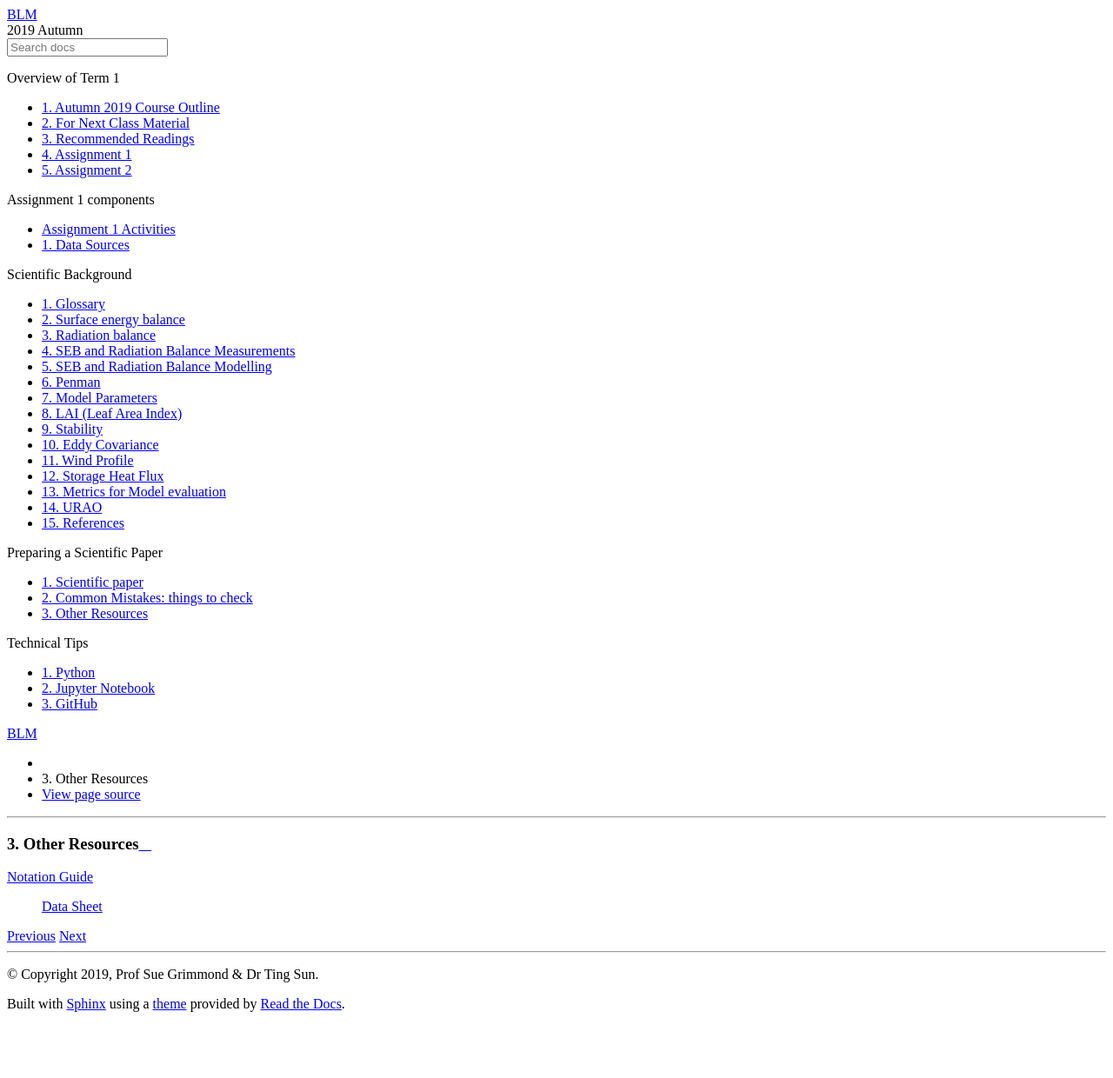
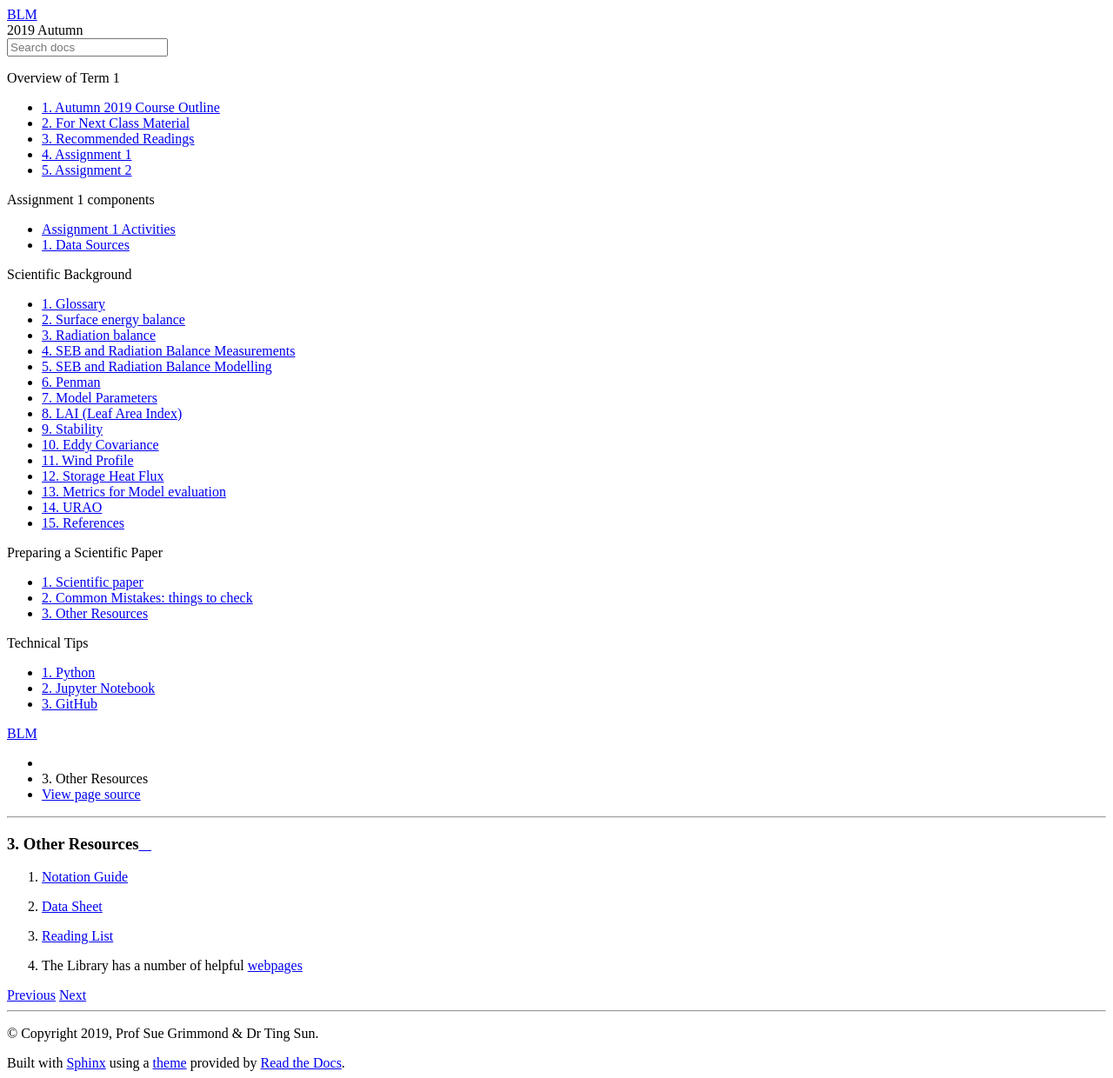
Before and after one commit to BLM-UoR/BLM, a Sphinx documentation site: the page built from docs/OtherResources.rst, in a window 1280 px wide. Shown: the whole page at 87% size. Built offline with Sphinx 7.4.7 and the Read the Docs theme 2.0.0, drawn with Linux system fonts in a browser that asks for light colours; before the commit the page ends 1172 px from its top, so only the background shows below that.

Commit message:
Other resources

```diff
--- a/docs/OtherResources.rst
+++ b/docs/OtherResources.rst
@@ -4,6 +4,8 @@
 Other Resources
 ======================
 
+#. `Notation Guide <https://www.bb.reading.ac.uk/bbcswebdav/pid-4599582-dt-content-rid-14129547_2/xid-14129547_2>`_
+#. `Data Sheet <https://www.bb.reading.ac.uk/bbcswebdav/pid-4599468-dt-content-rid-14129482_2/courses/MT37J-19-0MOD/Data%20Sheet.pdf>`_
+#. `Reading List <https://www.bb.reading.ac.uk/webapps/blackboard/content/contentWrapper.jsp?content_id=_4599463_1&displayName=Module+Reading+List&course_id=_152819_1&navItem=content&href=%2Fwebapps%2Fblackboard%2Fexecute%2Fblti%2FlaunchPlacement%3Fblti_placement_id%3D_53_1%26content_id%3D_4599463_1%26course_id%3D_152819_1>`_
 
-`Notation Guide <https://www.bb.reading.ac.uk/bbcswebdav/pid-4599582-dt-content-rid-14129547_2/xid-14129547_2>`_
- `Data Sheet <https://www.bb.reading.ac.uk/bbcswebdav/pid-4599468-dt-content-rid-14129482_2/courses/MT37J-19-0MOD/Data%20Sheet.pdf>`_
+#. The Library has a number of helpful `webpages <https://www.reading.ac.uk/library/finding-info/lib-finding-info.aspx>`_
```
